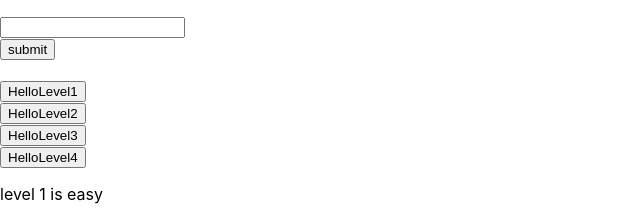
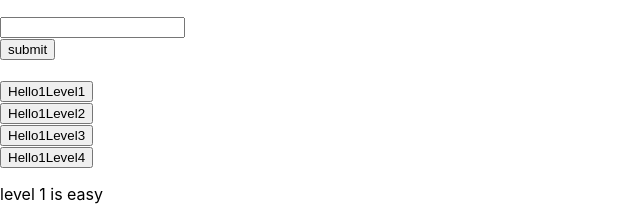
Before and after one commit to krittrain/demo-git, a React (Create React App) app: page / in a window 1280 px wide. Shown: the top 218 px of the page, without its empty margins (0-640 px from the left). Built offline with nearby package versions, Linux system fonts and the light colour scheme.

Commit message:
new text

```diff
--- a/src/Button.js
+++ b/src/Button.js
@@ -4,7 +4,7 @@ export class Button extends Component {
     render() {
         return (
             <div>
-              <button onClick ={this.props.click}>Hello{this.props.value}</button>
+              <button onClick ={this.props.click}>Hello1{this.props.value}</button>
             </div>
         )
     }
```
